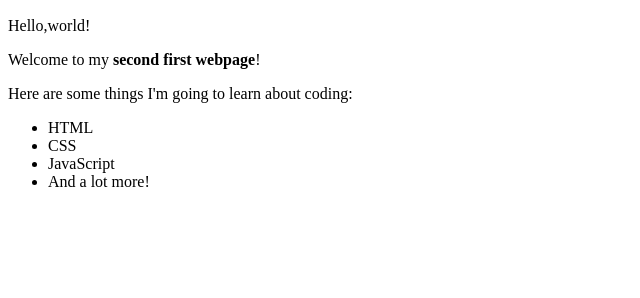
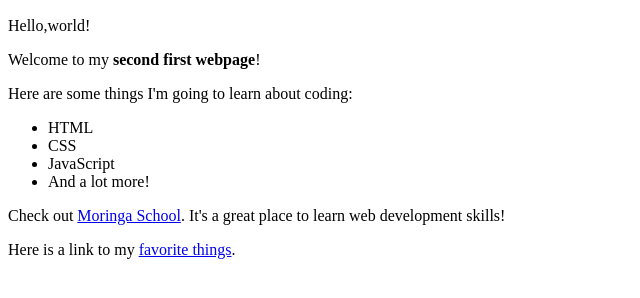
Before and after one commit to StacyWeru/Firstwebsite, a plain HTML site: page my-first-webpage.html in a window 1280 px wide. Shown: the part 110-408 px from the top of the page, without its empty margins (0-640 px from the left). Drawn offline with Linux system fonts and the light colour scheme.

Commit message:
add links

```diff
--- a/my-first-webpage.html
+++ b/my-first-webpage.html
@@ -18,7 +18,9 @@
       <li>And a lot more!</li>
     </ul>
 
+    <p>Check out <a href="http://moringaschool.com/">Moringa School</a>. It's a great place to learn web development skills!</p>
 
+    <p>Here is a link to my <a href="favorite-things.html">favorite things</a>.</p>
 
     </body>
 </html>
```
